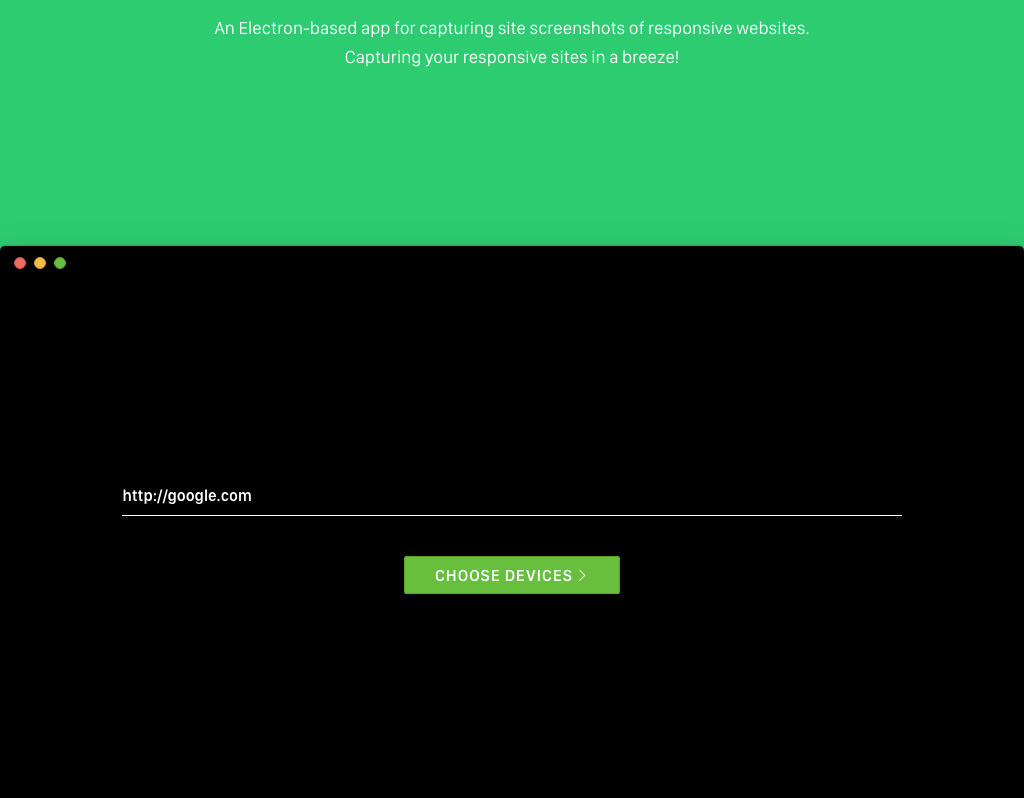
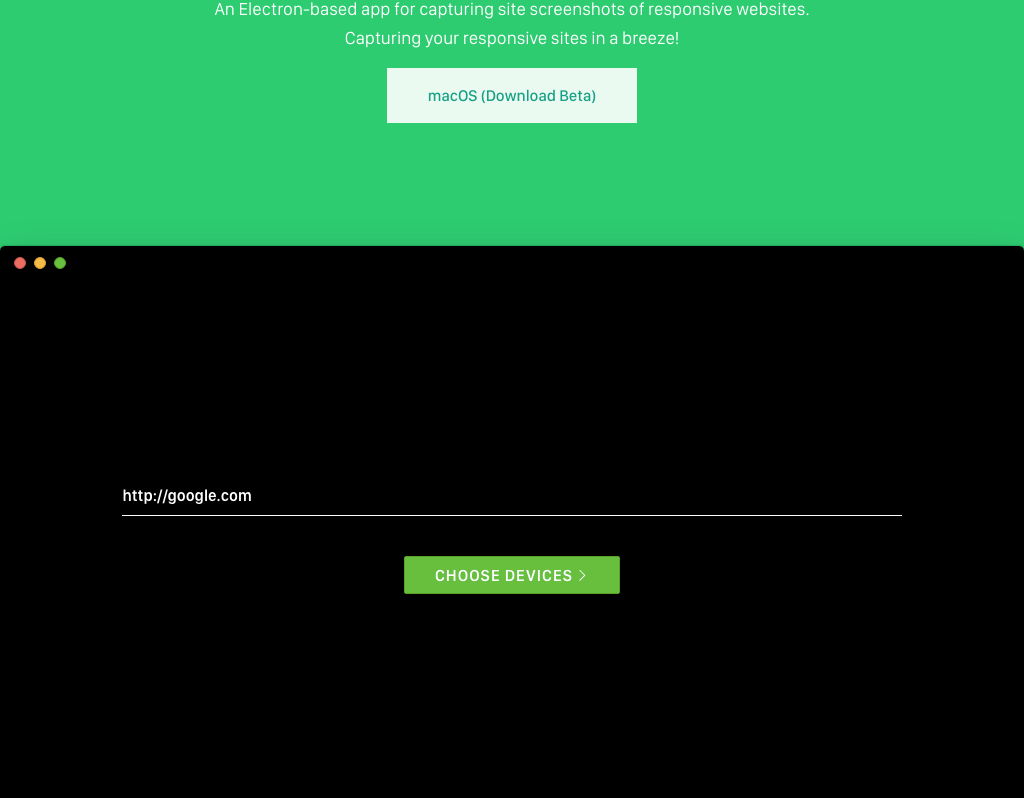
Before and after one commit to hdytsgt/screenson, an Electron app: page index.html in a window 1024 px wide. Shown: the part 167-965 px from the top of the page. Drawn offline with Linux system fonts and the light colour scheme.

Commit message:
adjustment

```diff
--- a/index.html
+++ b/index.html
@@ -19,6 +19,7 @@
 		    	<img src="media/logo-white.png" alt="Logo">
 		    	<p>An Electron-based app for capturing site screenshots of responsive websites.</p>
 		    	<p>Capturing your responsive sites in a breeze!</p>
+		    	<a href="https://github.com/hdytsgt/screenson/archive/master.zip" class="button-primary">macOS (Download Beta)</a>
 		    </div>
 	    </div>
 	    <div class="shot">
--- a/src/assets/css/gh-pages.css
+++ b/src/assets/css/gh-pages.css
@@ -57,7 +57,7 @@ body {
 
 .wrapper > div {
   display: block;
-  margin: 12% auto 0;
+  margin: 10% auto 0;
 }
 
 .wrapper > div p {
@@ -73,3 +73,16 @@ body {
   position: absolute;
   bottom: -280px;
 }
+
+.button-primary {
+  display: block;
+  background: rgba(255,255,255,0.9);
+  padding: 15px 10px;
+  margin-top: 30px;
+  max-width: 230px;
+  margin-left: auto;
+  margin-right: auto;
+  text-decoration: none;
+  font-weight: 500;
+  color: #16a085;
+}
```
